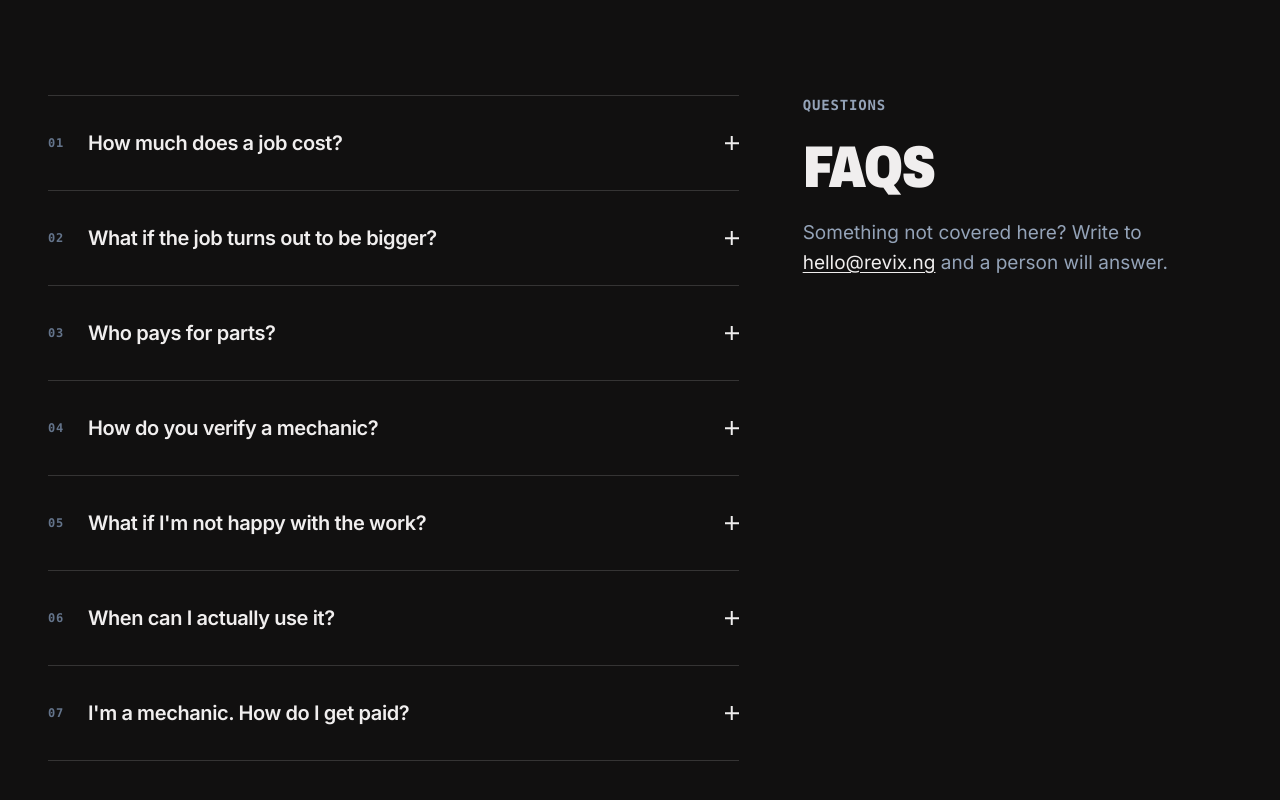
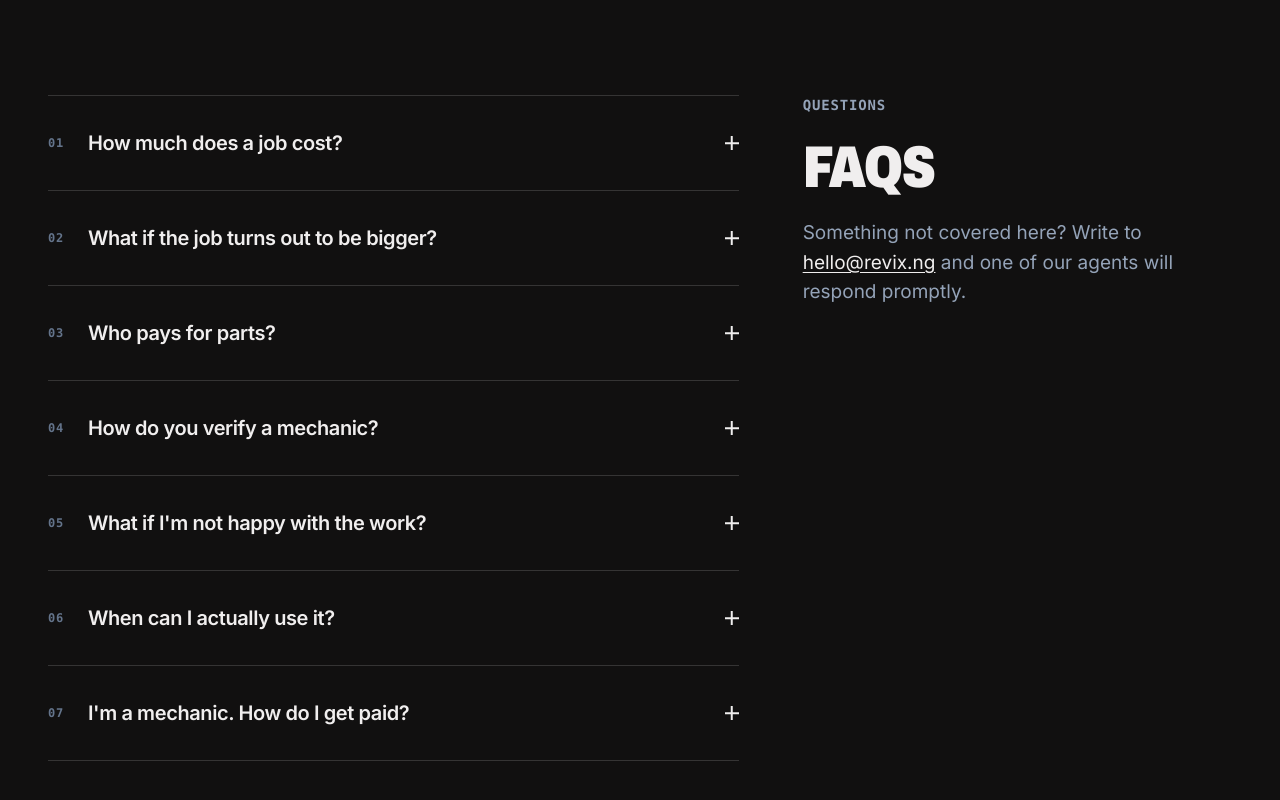
Before and after one commit to Revixhq/revix_landing_page, a plain HTML site: page index.html in a window 1280 px wide. Shown: the part 7306-8106 px from the top of the page. Drawn offline with Linux system fonts and the light colour scheme.

Commit message:
fix(FAQs): update contact information

```diff
--- a/index.html
+++ b/index.html
@@ -704,7 +704,7 @@
     <header class="rail__h reveal">
       <p class="tag tag--plain">Questions</p>
       <h2 class="h2">FAQs</h2>
-      <p class="rail__lead">Something not covered here? Write to <a href="mailto:hello@revix.ng">hello@revix.ng</a> and a person will answer.</p>
+      <p class="rail__lead">Something not covered here? Write to <a href="mailto:hello@revix.ng">hello@revix.ng</a> and one of our agents will respond promptly.</p>
     </header>
 
     <div class="qs reveal">
```
